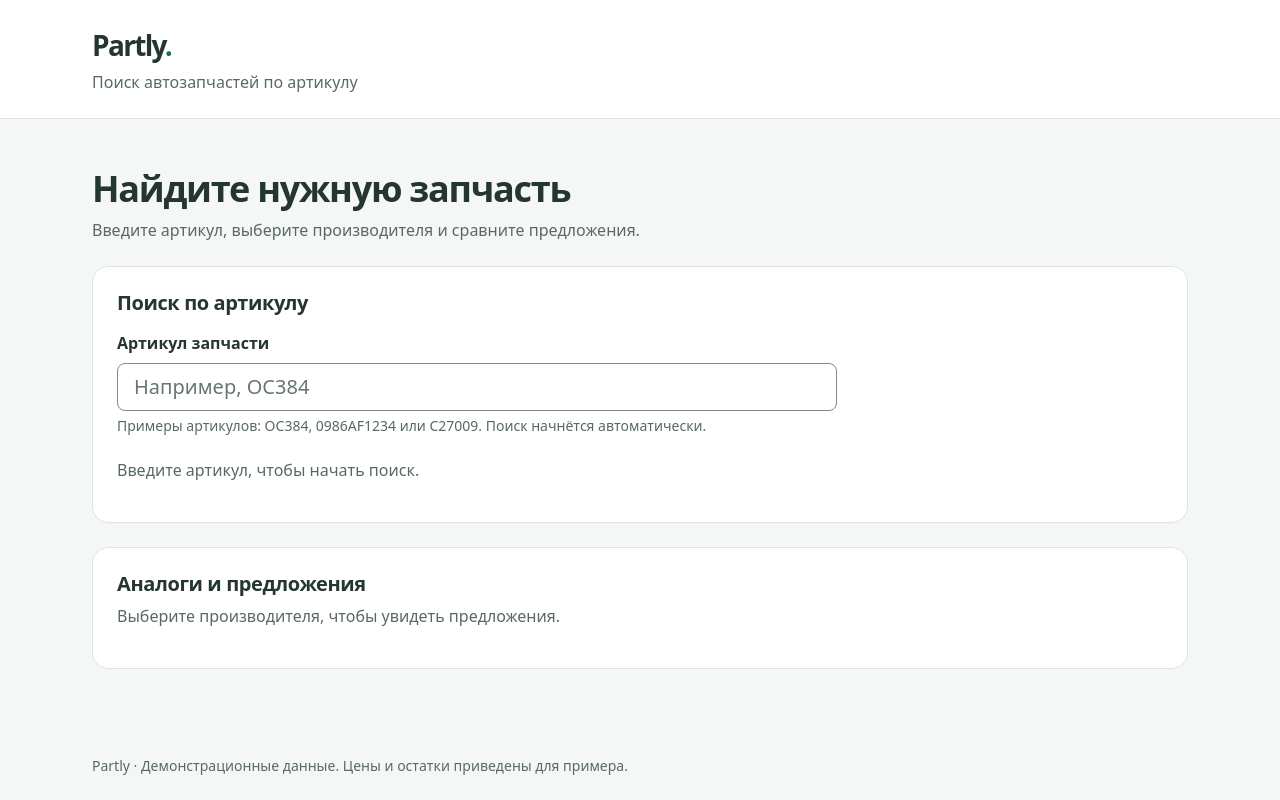
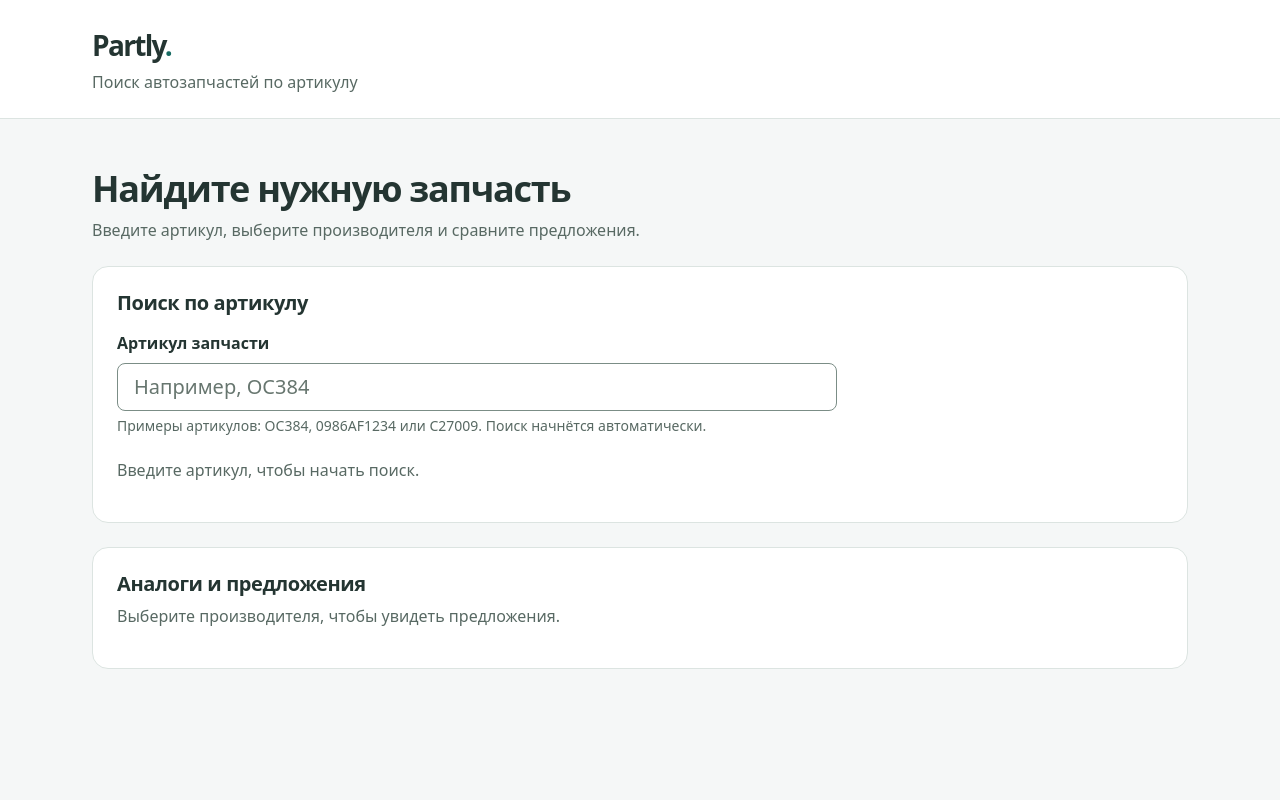
Before and after one commit to therealzver/partly-parts-search, a React (Vite) app: page / in a window 1280 px wide. Built offline with nearby package versions, Linux system fonts and the light colour scheme.

Commit message:
style: remove demo disclaimer from footer

```diff
--- a/src/App.jsx
+++ b/src/App.jsx
@@ -18,9 +18,6 @@ export default function App() {
         <ArticleSearch />
         <OffersSection />
       </main>
-      <footer className="container pb-4 text-body-secondary small">
-        Partly · Демонстрационные данные. Цены и остатки приведены для примера.
-      </footer>
     </div>
   )
 }
```
Also changed, not shown: 2 other files (tests, documents, lock files or other folders).
